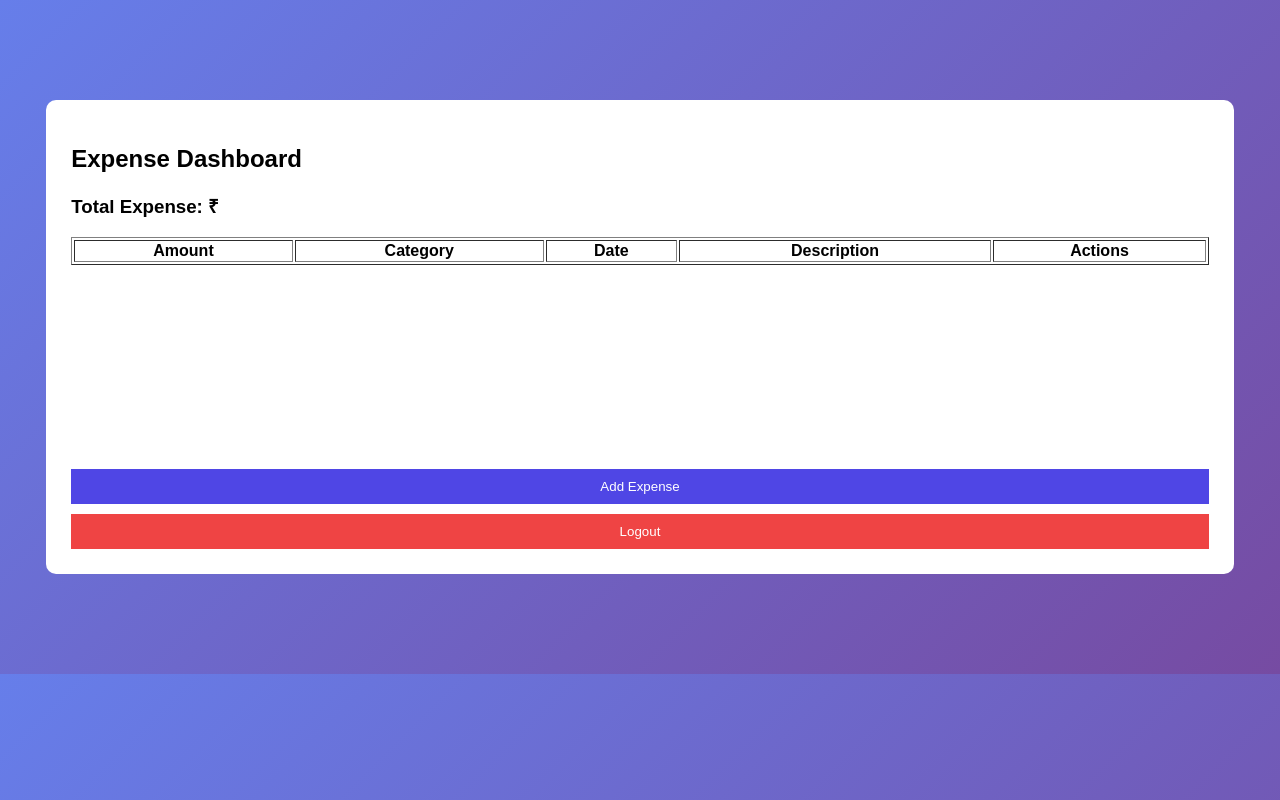
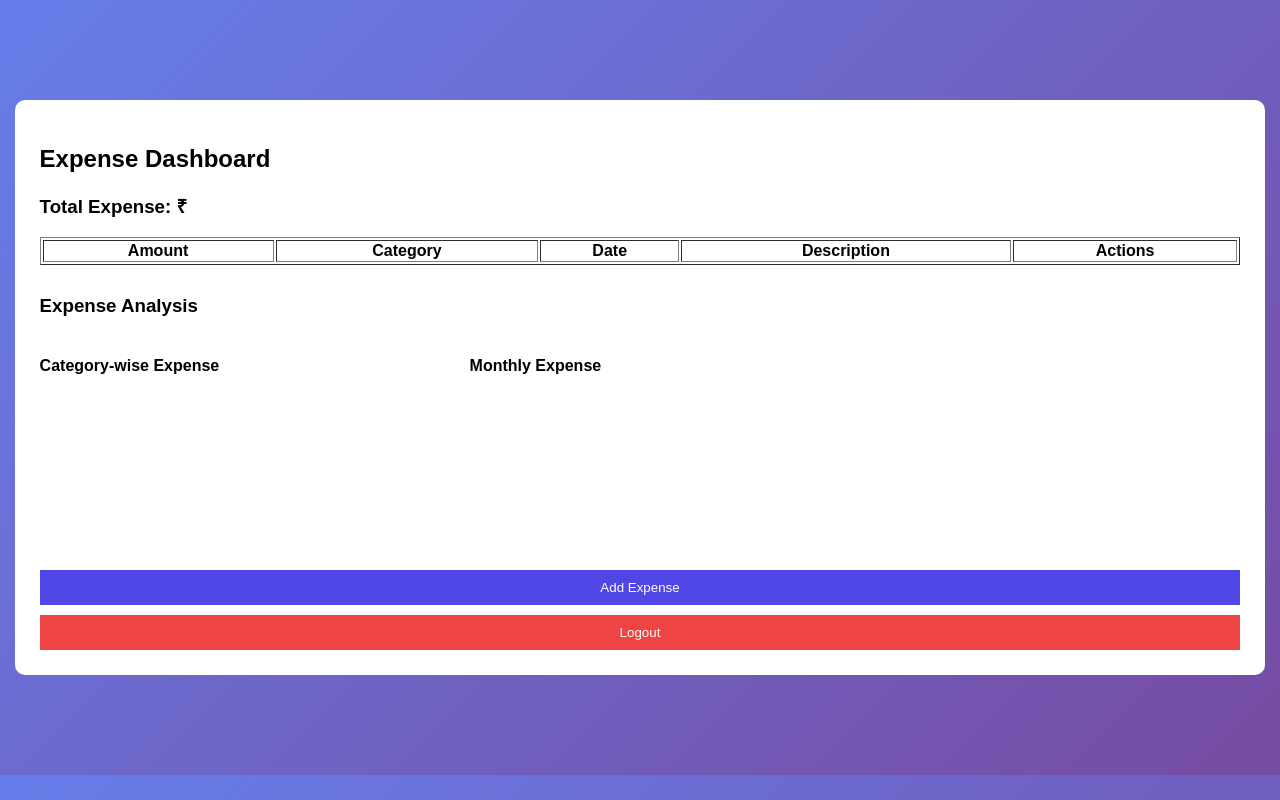
Before and after one commit to budde-vinodkumar/expense_manager, a Flask app: template templates/dashboard.html in a window 1280 px wide. Run offline with Flask 3, Linux system fonts and the light colour scheme; the template is opened without the code that fills it, so the values that code supplies are empty; a map, chart or similar area stays blank; parts of the project's set-up code (start-up, migrations or seed data) failed here and were passed over.

Commit message:
dashboard

```diff
--- a/templates/dashboard.html
+++ b/templates/dashboard.html
@@ -7,11 +7,11 @@
 </head>
 <body>
 
-<div class="container" style="width:90%;">
+<div class="container" style="width:95%;">
   <h2>Expense Dashboard</h2>
   <h3>Total Expense: ₹ {{ total }}</h3>
 
-  <!-- TABLE -->
+  <!-- EXPENSE TABLE -->
   <table border="1" width="100%">
     <tr>
       <th>Amount</th>
@@ -30,7 +30,7 @@
       <td>
         <a href="/edit-expense/{{ e.id }}">Edit</a> |
         <a href="/delete-expense/{{ e.id }}"
-         onclick="return confirm('Are you sure you want to delete this expense?');">
+           onclick="return confirm('Delete this expense?');">
            Delete
         </a>
       </td>
@@ -38,9 +38,20 @@
     {% endfor %}
   </table>
 
+  <!-- CHART SECTION -->
+  <h3 style="margin-top:30px;">Expense Analysis</h3>
 
-  <!-- GRAPH -->
-  <canvas id="expenseChart" style="margin-top:30px;"></canvas>
+  <div style="display:flex; gap:30px; flex-wrap:wrap;">
+    <div style="width:400px;">
+      <h4>Category-wise Expense</h4>
+      <canvas id="categoryChart"></canvas>
+    </div>
+
+    <div style="width:500px;">
+      <h4>Monthly Expense</h4>
+      <canvas id="monthlyChart"></canvas>
+    </div>
+  </div>
 
   <a href="/add-expense">
     <button style="margin-top:20px;">Add Expense</button>
@@ -52,34 +63,23 @@
 </div>
 
 <script>
+  // DATA FROM BACKEND
   const expenses = {{ expenses | tojson }};
 
+  // -------------------------
+  // CATEGORY-WISE CALCULATION
+  // -------------------------
   const categoryTotals = {};
-
   expenses.forEach(e => {
-    if (categoryTotals[e.category]) {
-      categoryTotals[e.category] += parseFloat(e.amount);
-    } else {
-      categoryTotals[e.category] = parseFloat(e.amount);
-    }
+    const cat = e.category;
+    const amt = parseFloat(e.amount);
+    categoryTotals[cat] = (categoryTotals[cat] || 0) + amt;
   });
 
-  const ctx = document.getElementById('expenseChart').getContext('2d');
-
-  new Chart(ctx, {
-    type: 'pie',
+  new Chart(document.getElementById("categoryChart"), {
+    type: "pie",
     data: {
       labels: Object.keys(categoryTotals),
       datasets: [{
         data: Object.values(categoryTotals),
         backgroundColor: [
-          '#6366f1','#22c55e','#f59e0b',
-          '#ef4444','#14b8a6','#a855f7'
-        ]
-      }]
-    }
-  });
-</script>
-
-</body>
-</html>
```
Lines whose indentation alone changed are shown as unchanged.
